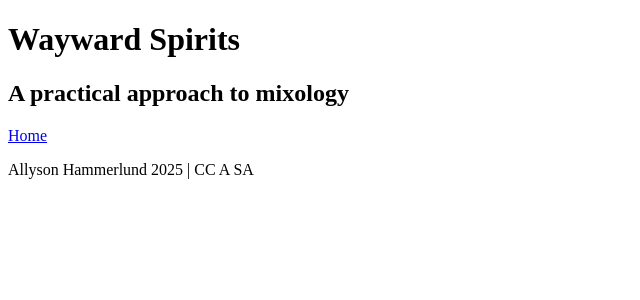
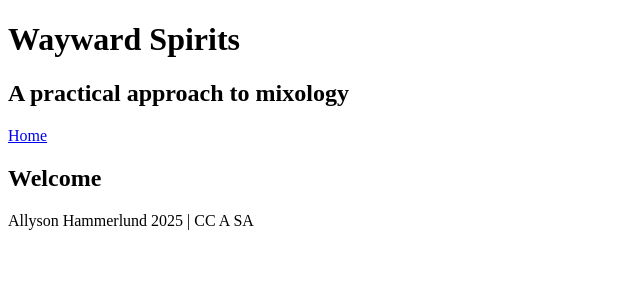
Before and after one commit to aholdahl/wayward-spirits-frontend, a React (Create React App) app: page / in a window 1280 px wide. Shown: the top 300 px of the page, without its empty margins (0-640 px from the left). Built offline with nearby package versions, Linux system fonts and the light colour scheme.

Commit message:
add error page and react-router

```diff
--- a/package.json
+++ b/package.json
@@ -9,6 +9,7 @@
     "@testing-library/user-event": "^13.5.0",
     "react": "^19.1.0",
     "react-dom": "^19.1.0",
+    "react-router-dom": "^7.6.1",
     "react-scripts": "5.0.1",
     "web-vitals": "^2.1.4"
   },
--- a/src/components/App/App.jsx
+++ b/src/components/App/App.jsx
@@ -1,14 +1,15 @@
-import React from 'react';
 import Header from '../Header/Header';
 import Nav from '../Nav/Nav';
+import { Outlet } from 'react-router-dom';
 import Footer from '../Footer/Footer';
 
 export default function App () {
     return (
         <>
-        <Header />
-        <Nav />
-        <Footer />
+            <Header />
+            <Nav />
+            <Outlet />
+            <Footer />
         </>
     )
 }
--- /dev/null
+++ b/src/components/ErrorPage/ErrorPage.jsx
@@ -0,0 +1,11 @@
+import { useRouteError } from 'react-router-dom';
+
+export default function ErrorPage() {
+    const error = useRouteError();
+
+    return (
+        <div className="error-page">
+            <h2>{error.statusText || error.message}</h2>
+        </div>
+    )
+}
--- a/src/components/Footer/Footer.jsx
+++ b/src/components/Footer/Footer.jsx
@@ -1,5 +1,3 @@
-import React from 'react';
-
 export default function Footer() {
     const currentYear = new Date().getFullYear();
     return (
--- a/src/components/Header/Header.jsx
+++ b/src/components/Header/Header.jsx
@@ -1,5 +1,3 @@
-import React from 'react';
-
 export default function Header() {
     return (
         <header>
--- /dev/null
+++ b/src/components/Home/Home.jsx
@@ -0,0 +1,7 @@
+export default function Home() {
+    return (
+        <div className="home">
+            <h2>Welcome</h2>
+        </div>
+    )
+}
--- a/src/components/Nav/Nav.jsx
+++ b/src/components/Nav/Nav.jsx
@@ -1,9 +1,9 @@
-import React from 'react';
+import { Link } from 'react-router-dom';
 
 export default function Nav() {
     return (
         <nav>
-            <a href="/">Home</a>
+            <Link to="/">Home</Link>
         </nav>
     )
 }
--- a/src/index.js
+++ b/src/index.js
@@ -1,10 +1,24 @@
 import React from 'react';
 import ReactDOM from 'react-dom/client';
+import { createBrowserRouter, RouterProvider } from 'react-router-dom';
 import App from './components/App/App';
+import ErrorPage from './components/ErrorPage/ErrorPage';
+import Home from './components/Home/Home';
+
+const router = createBrowserRouter([
+  {
+    path: "/",
+    element: <App />,
+    errorElement: <ErrorPage />,
+    children: [
+      {index: true, element: <Home />}
+    ]
+  }
+])
 
 const root = ReactDOM.createRoot(document.getElementById('root'));
 root.render(
   <React.StrictMode>
-    <App />
+    <RouterProvider router={router} />
   </React.StrictMode>
 );
```
Also changed, not shown: src/index.scss (+14 -0 lines), 1 other file (tests, documents, lock files or other folders).
